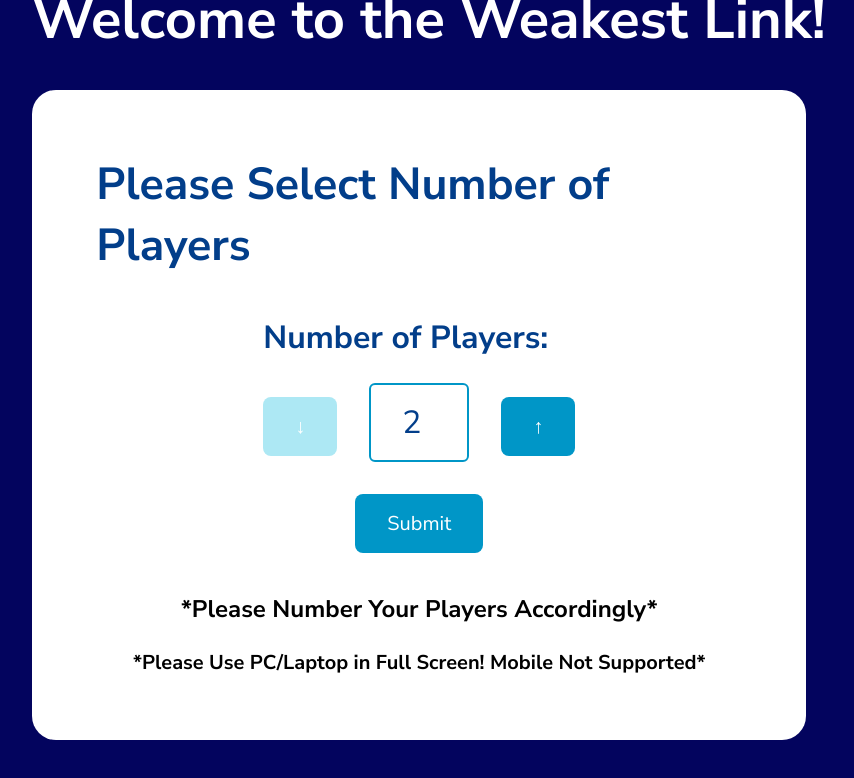
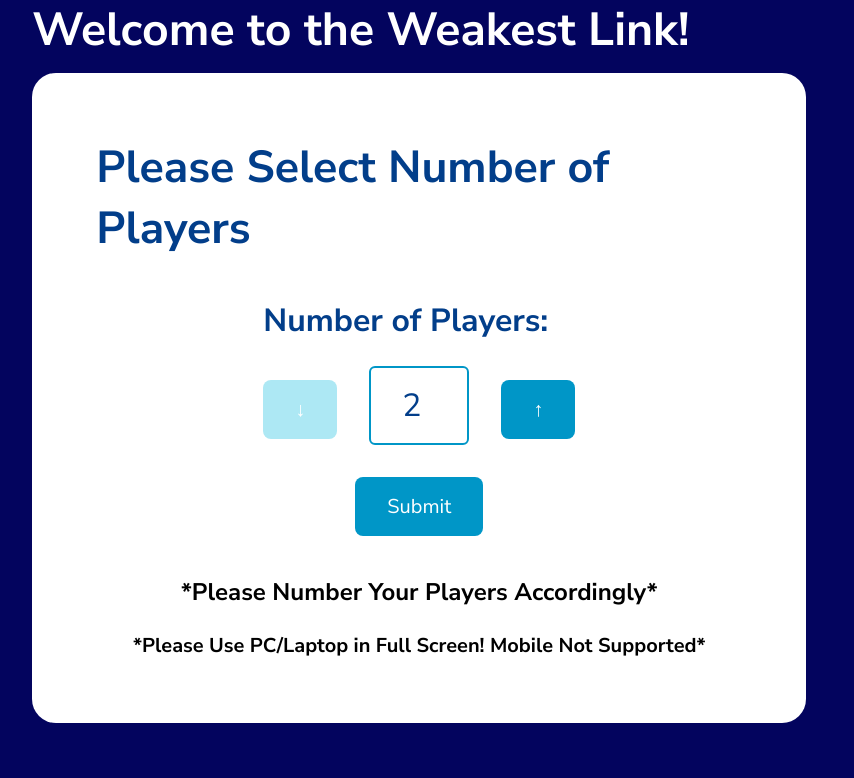
Before and after one commit to ImJehtts/MohibWeakestLink, a React (Create React App) app in the folder frontend/: page / in a window 1280 px wide. Shown: the top 778 px of the page, without its empty margins (204-1058 px from the left). Built offline with nearby package versions, Linux system fonts and the light colour scheme.

Commit message:
Move title down

```diff
--- a/frontend/src/index.css
+++ b/frontend/src/index.css
@@ -40,9 +40,9 @@
 }
 
 .GameSetupContainer h3{
-    font-size: 3.5rem;
+    font-size: 5.8vmin;
     color: var(--color-white);
-    margin-bottom: 2rem;
+    margin-bottom: 1.5vmin;
 }
 
 .GameSetup {
```
